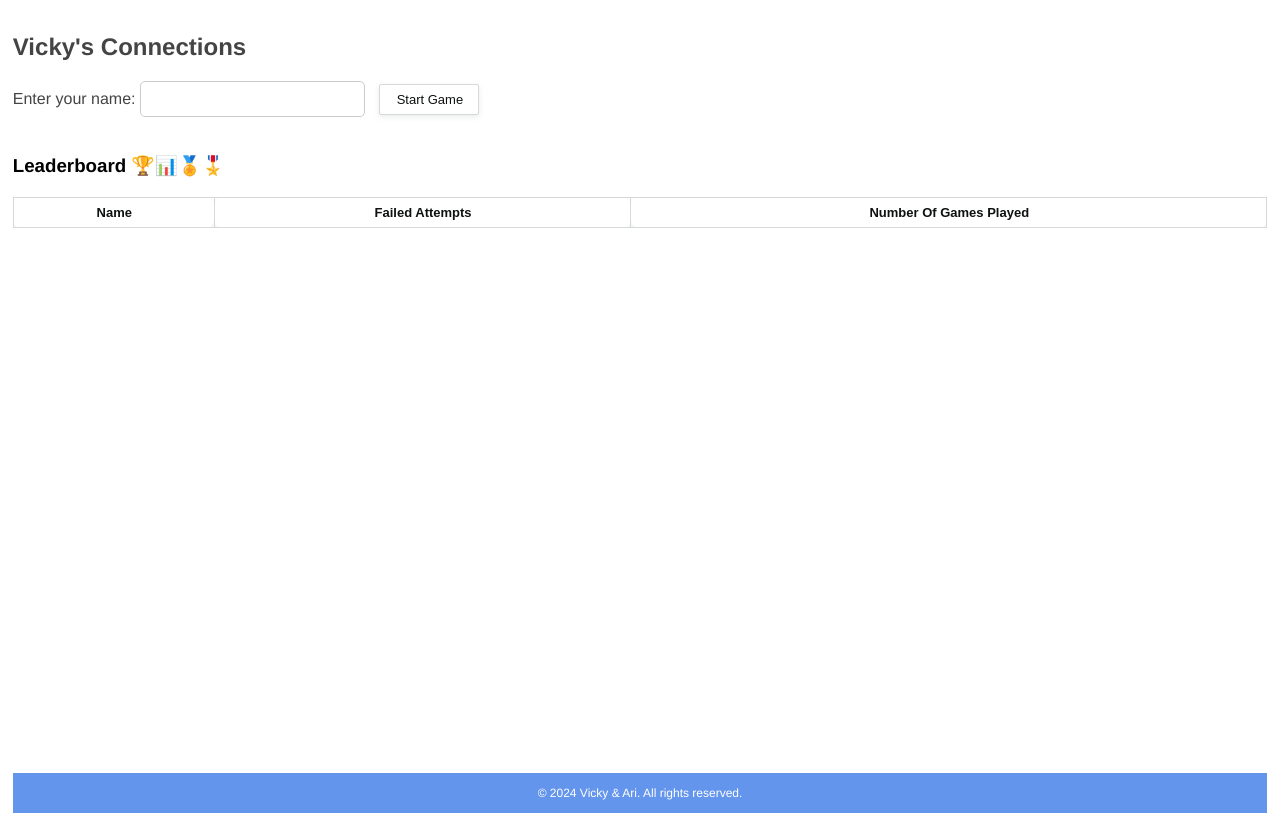
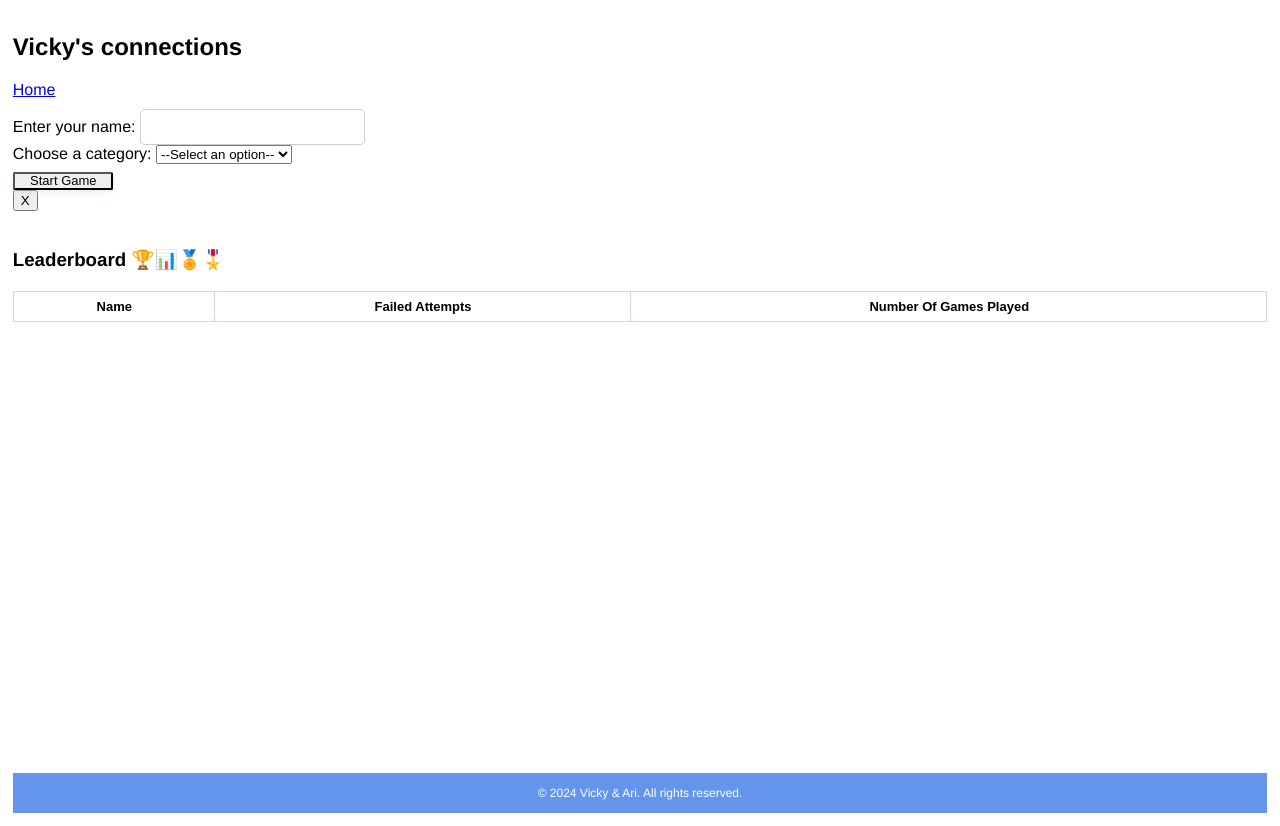
Before and after one commit to abiswas3/FouhyChristmasGames, a Flask app: page / in a window 1280 px wide. Run offline with Flask 3, Linux system fonts and the light colour scheme; data that the repository does not hold is empty.

Commit message:
Things look good

```diff
--- a/app.py
+++ b/app.py
@@ -3,7 +3,7 @@
 
 # Configure logging to write to a file
 logging.basicConfig(
-    filename='file.log',  # Log file name
+    # filename='file.log',  # Log file name
     level=logging.DEBUG,  # Log level (DEBUG, INFO, WARNING, ERROR, CRITICAL)
     format='%(asctime)s - %(levelname)s - %(message)s'  # Log format
 )
@@ -33,6 +33,28 @@
 
 # print(correct_groups)
 
+@app.route('/get-options', methods=['GET'])
+def get_options():
+
+    # TODO: Change to the ones in the data.
+    # Example options to populate the dropdown
+    options = [
+        {"value": "Christmas Connections", "label": "Fouhy Christmas"},
+        # {"value": "sports", "label": "Sports"},
+        # {"value": "science", "label": "Science"},
+        # {"value": "history", "label": "History"},
+    ]
+    return jsonify(options)
+
+@app.route('/process-selection', methods=['POST'])
+def process_selection():
+    data = request.get_json()
+    selection = data.get('selection')
+
+    # Do something with the selection
+    response_message = f"You selected: {selection}"
+    logging.debug('{}'.format(response_message))
+    return jsonify({"message": response_message})
 
 def clean_string(name):
     return name.strip().lower()
@@ -50,15 +72,19 @@
         json.dump(leaderboard, f)
 
 # Initialize game state
-def initialize_game(username):
+def initialize_game(username, selectedCategory):
 
-    logging.debug(players_so_far)
-    if username not in players_so_far:
-        players_so_far[username] = 0
+    # Use persistent store
+    leaderboard = load_leaderboard()
+    # TODO: use selected category to filter games.
 
-    game_idx = players_so_far[username]
-    logging.debug("GAme index: {} for user {}".format(game_idx, username))
+    game_idx = 0
+    for row in leaderboard:
+        if clean_string(row['username']) == clean_string(username):
+            game_idx = int(row['last']) % len(GAMES)
+            break
 
+    logging.debug(' username {} starting game :{}'.format(username, game_idx))
     game = GAMES[game_idx]
 
     correct_groups = game["correct_groups"]
@@ -85,14 +111,15 @@
 @app.route('/start_game', methods=['POST'])
 def start_game():
     username = request.get_json().get('username')
+    selectedCategory = request.get_json().get('selectedCategory')
     session['username'] = clean_string(username)
-    session['game_state'] = initialize_game(username)
+    session['selectedCategory'] = selectedCategory
+    session['game_state'] = initialize_game(username, selectedCategory)
     return jsonify({"game_state": session['game_state']})
 
 # Submit the group and check if it is valid
 @app.route('/submit_group', methods=['POST'])
 def submit_group():
-
 
     group_key = ""
     selected_items = request.get_json().get("selected_items")
@@ -139,26 +166,24 @@
 def submit_score():
 
     username = clean_string(session.get('username'))
+    selectedCategory = clean_string(session['selectedCategory'])
     game_state = session['game_state']
-    logging.debug('Submit score: username {}'.format(username))
 
-    if username in players_so_far:
-        players_so_far[username] = (players_so_far[username] + 1) % len(GAMES)
-        last_played = datetime.now().strftime('%Y-%m-%d %H:%M:%S')  # Format timestamp as 'YYYY-MM-DD HH:MM:SS'
+    last_played = datetime.now().strftime('%Y-%m-%d %H:%M:%S')  # Format timestamp as 'YYYY-MM-DD HH:MM:SS'
 
     # Add the score (tries) to the leaderboard
     leaderboard = load_leaderboard()
-
     first = True
     for row in leaderboard:
-        if (row['username'].strip()).lower() == username.strip().lower():
+        if clean_string(row['username']) == username:
             first = False
             break
 
     if not first:
         row["score"] = int(row["score"]) + game_state["tries"]
+        row["last"] = int(row["last"]) + 1
     else:
-        leaderboard.append({"username": username, "score": game_state["tries"], "last": last_played})
+        leaderboard.append({"username": username, "score": game_state["tries"], "last": 1})
 
     leaderboard.sort(key=lambda x: x['score'])  # Sort by tries (ascending)
 
@@ -166,7 +191,7 @@
     save_leaderboard(leaderboard)
 
     # Reset game state for a new game
-    # session['game_state'] = initialize_game(username)
+    session['game_state'] = initialize_game(username, selectedCategory)
 
     return jsonify({"leaderboard": leaderboard,
                     "message": "Score submitted successfully!"})
@@ -174,7 +199,7 @@
 @app.route('/get_leaderboard')
 def get_leaderboard():
     leaderboard = load_leaderboard()
-    print("loading leaderboard", leaderboard)
+    # print("loading leaderboard", leaderboard)
     return jsonify(leaderboard)
 
 @app.route('/get_game_state')
@@ -184,3 +209,4 @@
 if __name__ == '__main__':
 
     app.run(debug=True)
+    # app.run(host="0.0.0.0")
--- a/static/connections.css
+++ b/static/connections.css
@@ -1,13 +1,13 @@
 /* General styles */
 body {
     font-family: 'Helvetica', 'Arial', sans-serif;
-    color: #444444;
+
     margin: 0;
     padding: 1%;
     min-height: 100vh;  /* Ensure body fills at least the height of the viewport */
     display: flex;
     flex-direction: column;
-    background-color: white;;
+
 
 }
 
@@ -42,7 +42,7 @@
 */
 
 
-#heading{
+#heading, #home-button{
  display: none;
  text-align: center;
 }
@@ -54,7 +54,6 @@
     justify-content: center;
     width: 100%;  /* Use 100% of the cell's available width */
     height: 100%;  /* Ensure the height is consistent with all other rows */
-    background-color: #F5F5F5;
     color: black;
     font-weight: bold;
     border-radius: 8px;
@@ -119,17 +118,15 @@
 
 /* CSS */
 .button-13 {
-  background-color: #fff;
-  border: 1px solid #d5d9d9;
+  margin-top: 8px;
   border-radius: 2px;
   box-shadow: rgba(213, 217, 217, .5) 0 2px 5px 0;
   box-sizing: border-box;
-  color: #0f1111;
   cursor: pointer;
   display: inline-block;
   font-family: "Amazon Ember",sans-serif;
   font-size: 13px;
-  line-height: 29px;
+  line-height: 14px;
   padding: 0 10px 0 11px;
   position: relative;
   text-align: center;
@@ -141,9 +138,7 @@
   width: 100px;
 }
 
-.button-13:hover {
-  background-color: #f7fafa;
-}
+
 
 .button-13:focus {
   border-color: #008296;
@@ -151,20 +146,8 @@
   outline: 0;
 }
 
-/* button { */
-/*     padding: 10px; */
-/*     font-size: 16px; */
-/*     cursor: pointer; */
-/*     /\* background-color: rgb(100, 149, 237);; *\/ */
-/*     color: black; */
-/*     border: 2px solid black; */
-/*     border-radius: 5px; */
-/*     transition: background-color 0.3s; */
-/* } */
 
-button:hover {
-    background-color: rgb(100, 149, 237);
-}
+
 
 input[type="text"] {
     padding: 8px;
@@ -174,13 +157,13 @@
     border: 1px solid #ccc;
 }
 
-#name-container {
+#name-container{
+    margin-top: 10px;
     display: block;
-    background-color: white;
 }
 
 
-#check-group-btn {
+#check-group-btn, #next-game-btn, #home-button {
 /*    margin-top: 10px;*/
     text-align: center;
     display: block;
@@ -206,7 +189,7 @@
     width: 100%;
     border-collapse: collapse;
     margin-top: 20px;
-    background-color: white;
+
 }
 
 th, td {
@@ -217,14 +200,11 @@
 
 th {
 
-    background-color: #fff;
     border: 1px solid #d5d9d9;
     border-radius: 8px;
     box-shadow: rgba(213, 217, 217, .5) 0 2px 5px 0;
     box-sizing: border-box;
-    color: #0f1111;
     cursor: pointer;
-
     font-family: "Amazon Ember",sans-serif;
     font-size: 13px;
     line-height: 29px;
@@ -242,15 +222,9 @@
 td {
     font-size: 12px;
     text-align: center;
+    border: 1px solid #d5d9d9;
 }
 
-tr:nth-child(even) {
-    background-color: #f9f9f9;
-}
-
-tr:hover {
-    background-color: #f1f1f1;
-}
 
 
 /* Group Colors */
@@ -270,64 +244,34 @@
     background-color: #FF5722;  /* Orange */
 }
 
+/* Responsive: Vertical layout for small screens */
+@media (max-width: 600px) {
+    .flex-container {
+        flex-direction: column;
+        align-items: flex-start; /* Align items to the left */
+    }
 
-/* Styling for the alert box */
-.alert {
-    display: none; /* Hidden by default */
-    padding: 20px;
-    background-color: #f8d7da; /* Light red for errors */
-    color: #721c24;
-    border: 1px solid #f5c6cb;
-    border-radius: 5px;
-    position: fixed;
-    top: 10%;
-    left: 50%;
-    transform: translateX(-50%);
-    z-index: 1000;
-    max-width: 80%;
-    text-align: center;
-    box-shadow: 0px 4px 10px rgba(0, 0, 0, 0.1);
-}
-
-.alert button {
-    background: none;
-    border: none;
-    font-size: 16px;
-    font-weight: bold;
-    color: #721c24;
-    cursor: pointer;
-    position: absolute;
-    top: 5px;
-    right: 10px;
-    padding: 5px;
-}
-
-/* Styles for success alerts */
-.alert.success {
-    background-color: #d4edda;
-    color: #155724;
-    border-color: #c3e6cb;
-}
-
-/* Styles for warning alerts */
-.alert.warning {
-    background-color: #fff3cd;
-    color: #856404;
-    border-color: #ffeeba;
-}
-
-/* Add a smooth fade-in effect */
-@keyframes fadeIn {
-    from {
-        opacity: 0;
-        transform: translateY(-10px);
-    }
-    to {
-        opacity: 1;
-        transform: translateY(0);
+    .flex-container button {
+        align-self: center; /* Center align the button */
     }
 }
 
-.alert.show {
-    animation: fadeIn 0.3s ease-in-out;
+/* Ensure buttons are aligned side by side with spacing */
+.button-container {
+    display: flex;
+    gap: 10px; /* Spacing between buttons */
+    margin-top: 10px;
 }
+
+/* Responsive design: Stack buttons vertically on small screens */
+@media (max-width: 600px) {
+    .game-item {
+        width: 100%;  /* Use 100% of the cell's available width */
+        font-size: 12px;
+        /* Word wrapping properties */
+        word-wrap: break-word; /* Allows long words to break onto the next line */
+        overflow-wrap: break-word; /* Ensures long unbroken strings wrap */
+        white-space: normal; /* Allows text to wrap naturally */
+    }
+
+}
--- a/templates/connections.html
+++ b/templates/connections.html
@@ -250,9 +250,9 @@
             .then(response => response.json())
             .then(data => {
                 const { leaderboard, message } = data;
-                alert(message);
+                // alert(message);
                 updateLeaderboard(leaderboard);
-                resetGame();
+                // resetGame();
             });
         }
 
--- a/templates/connections_gen.html
+++ b/templates/connections_gen.html
@@ -5,17 +5,46 @@
     <meta name="viewport" content="width=device-width, initial-scale=1.0">
     <title>Connections</title>
     <link rel="stylesheet" href="static/connections.css">
+    <link rel="stylesheet" href="static/dropdown.css">
+    <link rel="stylesheet" href="static/colours.css">
+    <link rel="stylesheet" href="static/alert.css">
+    <link rel="stylesheet" href="static/navbar.css">
+    <script src="static/dropdown.js"></script>
+    <script src="static/startGame.js"></script>
+</head>
 
-</head>
+<nav class="navbar">
+    <h1 class="navbar-title">Vicky's connections</h1>
+    <a href="/" class="home-button">Home</a>
+    <!-- <a href="/" class="button-13 home-button" id="home-button">Home</a> -->
+</nav>
+
+
 <body>
-    <h2 id="game-heading">Vicky's Connections</h2>
-    <h4 id="heading">Create 4 groups of 4!</h4>
-    <!-- Name Input -->
-    <div id="name-container">
-        <label for="username">Enter your name: </label>
-        <input type="text" id="username">
-        <buttn onclick="startGame()" class="button-13">Start Game</button>
+
+    <!-- <h4 id="heading">Create 4 groups of 4!</h4> -->
+    <div class="header-container">
+        <h4 id="heading">Create 4 groups of 4!</h4>
     </div>
+
+
+    <div class="flex-container">
+        <!-- Name Input Section -->
+        <div id="name-container">
+            <label for="username">Enter your name:</label>
+            <input type="text" id="username">
+        </div>
+        <!-- Dropdown Section -->
+        <div id="dropdown-heading">
+            <label for="categoryDropdown">Choose a category:</label>
+            <select id="categoryDropdown" onchange="handleSelection()">
+                <option value="">--Select an option--</option>
+            </select>
+        </div>
+        <!-- Button -->
+        <button id="startGame" onclick="startGame()" class="button-13">Start Game</button>
+    </div>
+
     <!-- Custom alert box -->
     <div id="custom-alert" class="alert">
         <span id="alert-message"></span>
@@ -25,11 +54,15 @@
     <!-- Game Container -->
     <div id="game-container">
         <div id="game-board" class="board"></div>
-        <button id="check-group-btn" class="button-13" onclick="checkGroup()">Check Group</button>
+            <!-- Button Container -->
+        <div class="button-container">
+            <button id="check-group-btn" class="button-13" onclick="checkGroup()">Check Group</button>
+            <button id="next-game-btn" class="button-13" onclick="nextGame()">Next Game</button>
+
+
+        </div>
         <div class="tries-div"><span> &#128561; </span><span id="tries">Tries:0 </span></div>
         <div id="completed-groups"></div>
-
-
     </div>
 
 
@@ -61,6 +94,7 @@
 
         // Function to show custom alert
         function showAlert(message, type = 'error') {
+            console.log(message);
             const alertBox = document.getElementById('custom-alert');
             const alertMessage = document.getElementById('alert-message');
 
@@ -87,45 +121,6 @@
             return true;
         }
 
-        // Start a new game
-        function startGame() {
-            const header = document.getElementById('heading');
-            header.style.display = 'block';
-
-            const game_header = document.getElementById('game-heading');
-            game_header.style.display = 'none';
-
-            updateLeaderboard()
-            const iframe = document.getElementById('myIframe');
-             // iframe.style.display = 'none';
-
-            username = document.getElementById('username').value;
-            if (!username) {
-                showAlert('Please enter your name.');
-                return;
-            }
-            else if (!isNameValid(username)) {
-                showAlert('You are not on the Approved list of Fouhy players.');
-                return;
-            }
-
-            fetch('/start_game', {
-                method: 'POST',
-                headers: { 'Content-Type': 'application/json' },
-                body: JSON.stringify({ username })
-            })
-            .then(response => response.json())
-            .then(data => {
-                gameState = data.game_state;
-                selectedItems = [];
-                tries = 0;
-
-                document.getElementById('name-container').style.display = 'none';
-                document.getElementById('game-container').style.display = 'block';
-                updateBoard(tries);
-                updateLeaderboard();
-            });
-        }
 
         // Update the game board
         function updateBoard(tries) {
@@ -258,9 +253,9 @@
             .then(response => response.json())
             .then(data => {
                 const { leaderboard, message } = data;
-                alert("Scores submitted successfully. Click start game to play another puzzle.");
+                // alert("Scores submitted successfully. Click start game to play another puzzle.");
                 updateLeaderboard(leaderboard);
-                resetGame();
+                // resetGame();
             });
         }
 
@@ -299,12 +294,18 @@
             document.getElementById('name-container').style.display = 'block';
             document.getElementById('game-container').style.display = 'none';
             document.getElementById('completed-groups').innerHTML = '';
-            document.getElementById('check-group-btn').style.display = 'block';  // Show button for next player
+            document.getElementById('check-group-btn').style.display = 'block';
         }
              // Call updateLeaderboard on page load
         document.addEventListener("DOMContentLoaded", function() {
             updateLeaderboard();
         });
+
+        // Function to handle Next Game
+        function nextGame() {
+              resetGame();
+              startGame(); // Start a new game
+        }
     </script>
 </body>
 
```
Also changed, not shown: data_handler.py (+9 -1 lines).
